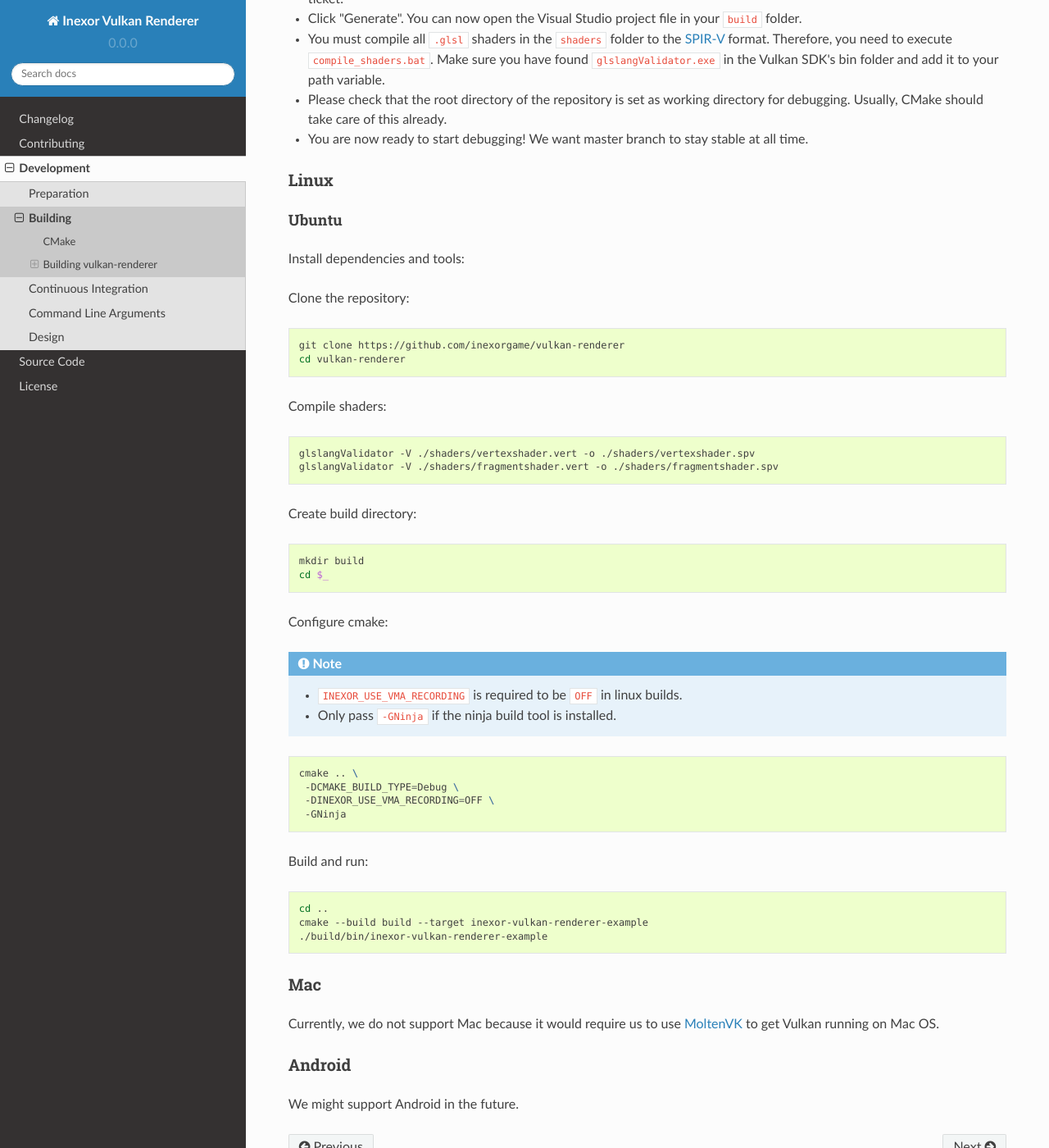
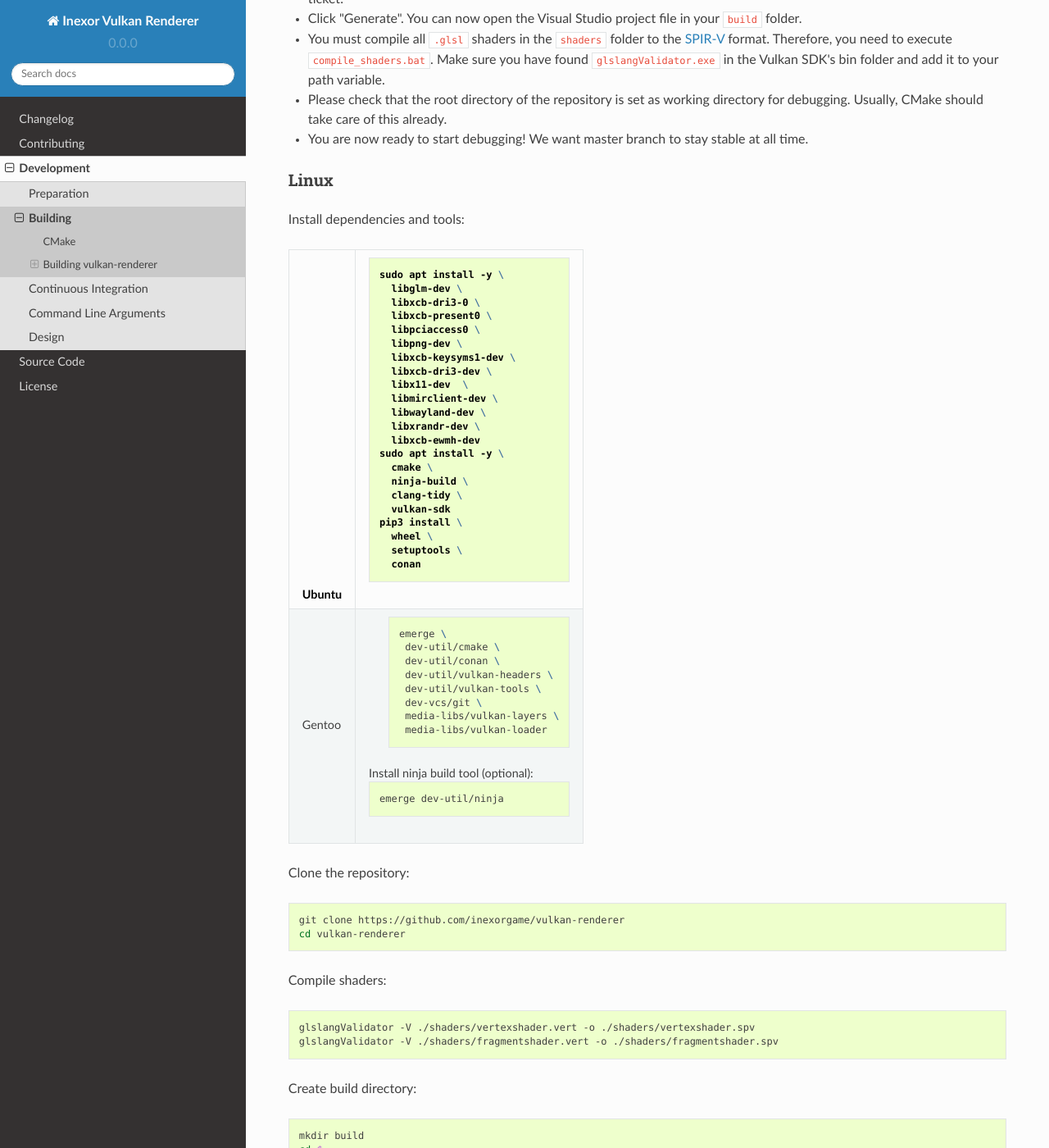
Before and after one commit to inexorgame/vulkan-renderer, a Sphinx documentation site: the page built from documentation/source/development/building.rst, in a window 1280 px wide and 1400 px high, scrolled down 1682 px. Shown: the whole window at 82% size. Built offline with Sphinx 7.4.7 and the Read the Docs theme 2.0.0, drawn with Linux system fonts in a browser that asks for light colours; pages that are not in the unit, such as notebooks, are missing from menus; part of the change alters nothing that is shown.

Commit message:
[docs] Fix linux-distro table in build guide

```diff
--- a/documentation/source/development/building.rst
+++ b/documentation/source/development/building.rst
@@ -72,61 +72,56 @@ Windows
 Linux
 ^^^^^
 
-Ubuntu
-""""""
-
 Install dependencies and tools:
 
-+--------+--------------------------------------+
-| Ubuntu | .. code-block:: bash                 |
-|        |                                      |
-|        |                                      |
-|        |     sudo apt install -y \            |
-|        |       libglm-dev \                   |
-|        |       libxcb-dri3-0 \                |
-|        |       libxcb-present0 \              |
-|        |       libpciaccess0 \                |
-|        |       libpng-dev \                   |
-|        |       libxcb-keysyms1-dev \          |
-|        |       libxcb-dri3-dev \              |
-|        |       libx11-dev  \                  |
-|        |       libmirclient-dev \             |
-|        |       libwayland-dev \               |
-|        |       libxrandr-dev \                |
-|        |       libxcb-ewmh-dev                |
-|        |     sudo apt install -y \            |
-|        |       cmake \                        |
-|        |       ninja-build \                  |
-|        |       clang-tidy \                   |
-|        |       vulkan-sdk                     |
-|        |     pip3 install \                   |
-|        |       wheel \                        |
-|        |       setuptools \                   |
-|        |       conan                          |
-+--------+--------------------------------------+
-| Gentoo | .. code-block:: bash                 |
-|        |                                      |
-|        |                                      |
-|        |     emerge \                         |
-|        |      dev-util/cmake \                |
-|        |      dev-util/conan \                |
-|        |      dev-util/vulkan-headers \       |
-|        |      dev-util/vulkan-tools \         |
-|        |      dev-vcs/git \                   |
-|        |      media-libs/vulkan-layers \      |
-|        |      media-libs/vulkan-loader        |
-|        |                                      |
-|        |                                      |
-|        | Install ninja build tool (optional): |
-|        |                                      |
-|        |                                      |
-|        | .. code-block:: bash                 |
-|        |                                      |
-|        |                                      |
-|        |     emerge dev-util/ninja            |
-+--------+--------------------------------------+
-| Other  | `We are working on it. <https://github.com/inexorgame/vulkan-renderer/issues/19)>`__ |
-+--------+--------------------------------------+
+======  ============================
+Ubuntu   .. code-block:: bash
+
+
+            sudo apt install -y \
+              libglm-dev \
+              libxcb-dri3-0 \
+              libxcb-present0 \
+              libpciaccess0 \
+              libpng-dev \
+              libxcb-keysyms1-dev \
+              libxcb-dri3-dev \
+              libx11-dev  \
+              libmirclient-dev \
+              libwayland-dev \
+              libxrandr-dev \
+              libxcb-ewmh-dev
+            sudo apt install -y \
+              cmake \
+              ninja-build \
+              clang-tidy \
+              vulkan-sdk
+            pip3 install \
+              wheel \
+              setuptools \
+              conan
+======  ============================
+Gentoo   .. code-block:: bash
+
+
+            emerge \
+             dev-util/cmake \
+             dev-util/conan \
+             dev-util/vulkan-headers \
+             dev-util/vulkan-tools \
+             dev-vcs/git \
+             media-libs/vulkan-layers \
+             media-libs/vulkan-loader
+
+
+        Install ninja build tool (optional):
+
+
+        .. code-block:: bash
+
+
+            emerge dev-util/ninja
+======  ============================
 
 Clone the repository:
 
```
